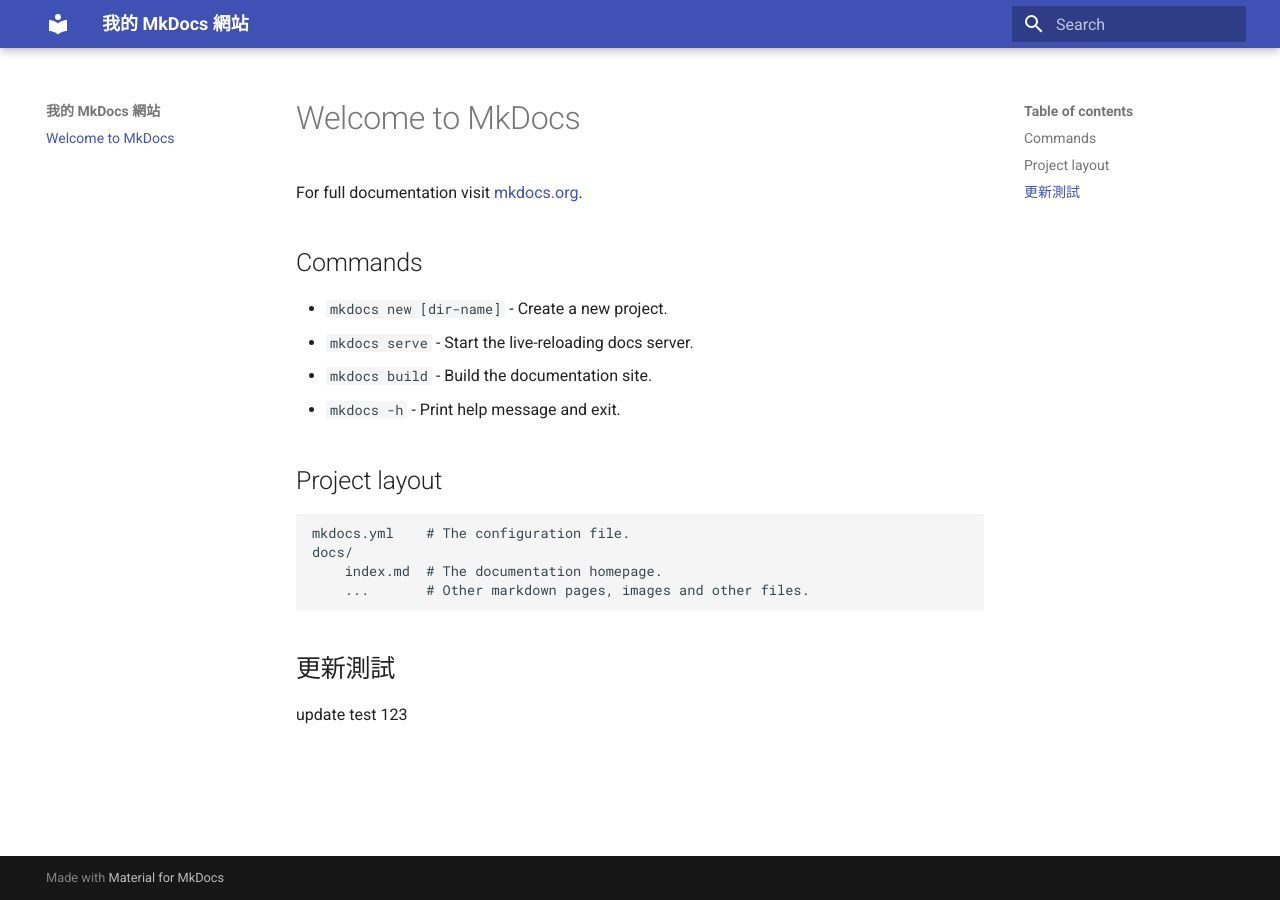
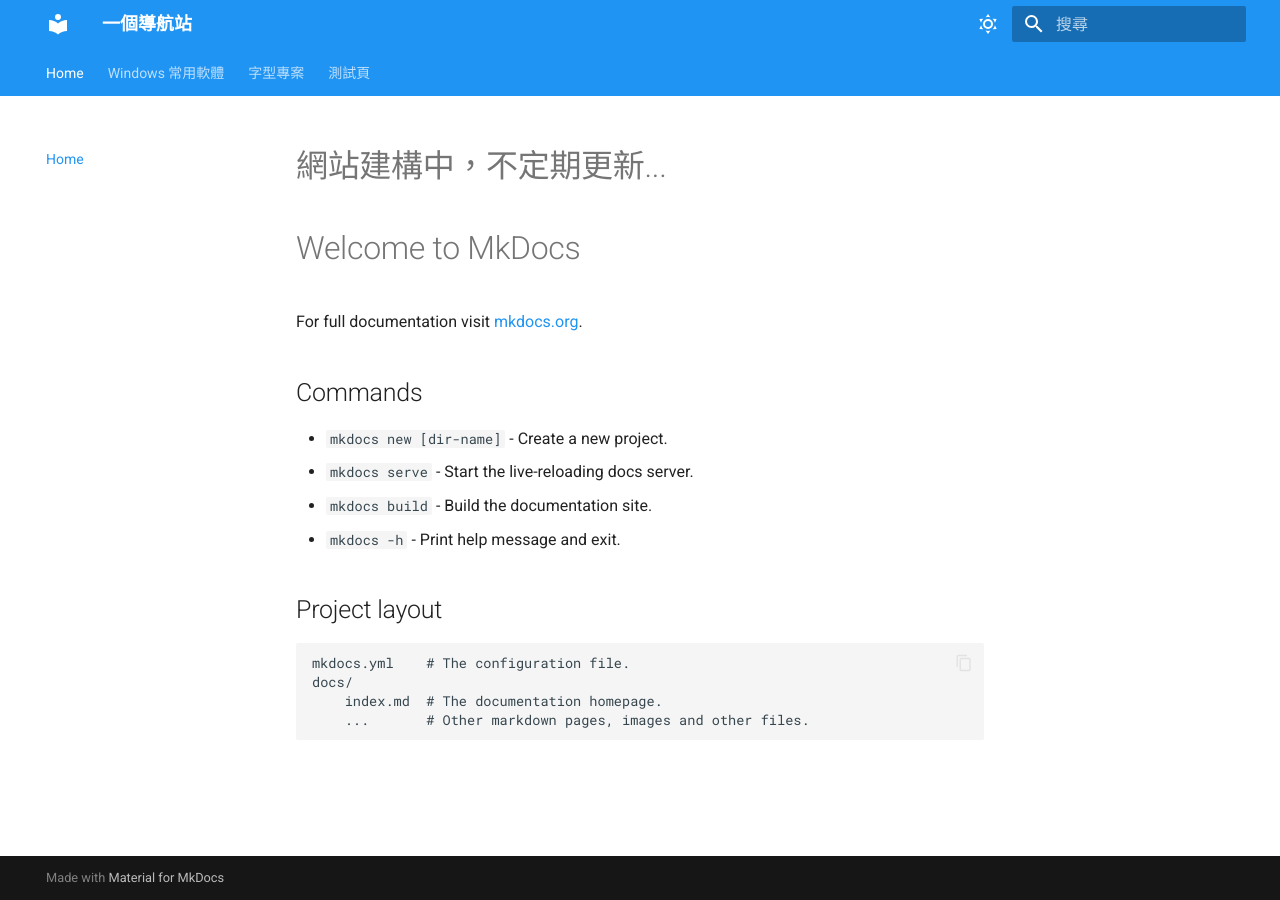
Before and after one commit to windwater-nick/nav-mkdocs, an MkDocs documentation site: the page built from docs/index.md, in a window 1280 px wide. Built offline with MkDocs 1.6.1 and Material for MkDocs 9.7.7, drawn with Linux system fonts in a browser that asks for light colours.

Commit message:
描述修改內容

```diff
--- a/docs/index.md
+++ b/docs/index.md
@@ -1,3 +1,5 @@
+# 網站建構中，不定期更新...
+
 # Welcome to MkDocs
 
 For full documentation visit [mkdocs.org](https://www.mkdocs.org).
@@ -15,7 +17,3 @@
     docs/
         index.md  # The documentation homepage.
         ...       # Other markdown pages, images and other files.
-
-## 更新測試
-
-update test 123
--- a/mkdocs.yml
+++ b/mkdocs.yml
@@ -1,3 +1,78 @@
-site_name: 我的 MkDocs 網站
+# === 基本設置 ===
+# 網站名稱，會顯示在瀏覽器標籤和導航列
+site_name: 一個導航站
+# 網站 URL，通常是 GitHub Pages 的位址
+#site_url:
+# 作者資訊
+#site_author:
+# 網站描述，用於 SEO
+site_description: 一個書籤收集導航站
+
+# === 主題設置 ===
 theme:
+  # 使用 Material 主題
   name: material
+  # 設定語言為繁體中文
+  language: zh-Hant
+  # 設定網站 logo（路徑相對於 docs 目錄）
+  #logo: assets/logo.png
+  # 設定網站圖示
+  #favicon: assets/square-code.png
+
+  # ----- 功能設定 -----
+  features:
+    # === 導航功能 ===
+    - navigation.tabs      # 頂部顯示主要分類標籤
+    - navigation.sections  # 側邊欄分區顯示
+    - navigation.expand    # 自動展開導航項
+    - navigation.top       # 顯示返回頂部按鈕
+#    - navigation.footer    # 顯示頁腳導航
+    - toc.follow           # 目錄跟隨滾動
+
+    # === 搜尋功能 ===
+    - search.highlight     # 搜尋結果高亮顯示
+    - search.share         # 可分享搜尋結果
+    - search.suggest       # 搜尋建議
+
+    # === 內容功能 ===
+    - content.code.copy    # 程式碼區塊可複製
+    - content.tabs.link    # 分頁內容可連結
+
+    # === 進階功能 ===
+    - navigation.tracking  # 跟蹤導航位置
+    - navigation.instant   # 即時頁面切換
+    - header.autohide      # 滾動時自動隱藏頁首
+    - announce.dismiss     # 可關閉公告
+
+  # ----- 配色方案 -----
+  palette:
+    # === 亮色主題 ===
+    - media: "(prefers-color-scheme: light)"  # 系統使用亮色模式時
+      scheme: default                         # 使用默認配色
+      primary: blue                           # 主要顏色
+      accent: deep orange                     # 強調顏色
+      toggle:
+        icon: material/weather-sunny          # 切換按鈕圖示
+        name: 切換至深色模式                  # 切換按鈕提示文字
+
+    # === 暗色主題 ===
+    - media: "(prefers-color-scheme: dark)"   # 系統使用暗色模式時
+      scheme: slate                           # 使用石板配色
+      primary: indigo                         # 主要顏色
+      accent: deep orange                     # 強調顏色
+      toggle:
+        icon: material/weather-night          # 切換按鈕圖示
+        name: 切換至淺色模式                  # 切換按鈕提示文字
+
+# === 定義網站的導航結構 ===
+nav:
+  - 'Home': 'index.md'
+  - 'Windows 常用軟體':
+    - '2-1.安裝包管理器': 'windows_software/2-1_package_manager/package_manager.md'
+    - '2-2.執行環境': 'windows_software/2-2_runtime_Environments/runtime_Environments.md'
+    - '2-3.系統類':
+        - '2-3-1.系統資訊查詢': 'windows_software/2-3_system/2-3-1_system_info/system_info.md'
+  - '字型專案': 'fonts.md'
+  - '測試頁':
+    - 'folder/page02.md'
+    - 'folder/page03.md'
```
Also changed, not shown: docs/folder/page02.md (added, +20 -0 lines), docs/folder/page03.md (added, +1 -0 lines), docs/fonts.md (added, +20 -0 lines), docs/windows_software/2-1_package_manager/package_manager.md (added, +7 -0 lines), docs/windows_software/2-2_runtime_Environments/runtime_Environments.md (added, +34 -0 lines), docs/windows_software/2-3_system/2-3-1_system_info/system_info.md (added, +5 -0 lines), docs/windows_software/2-3_system/system.md (added, +1 -0 lines).
